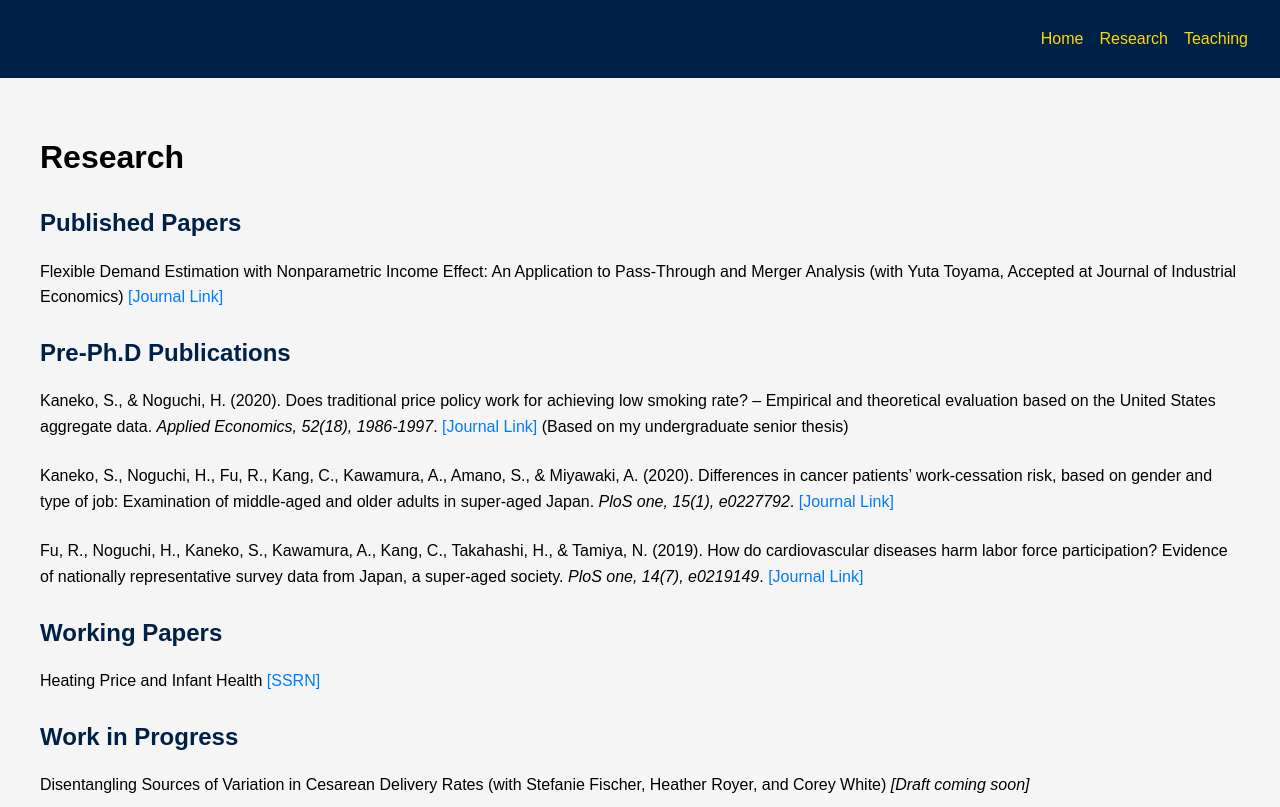
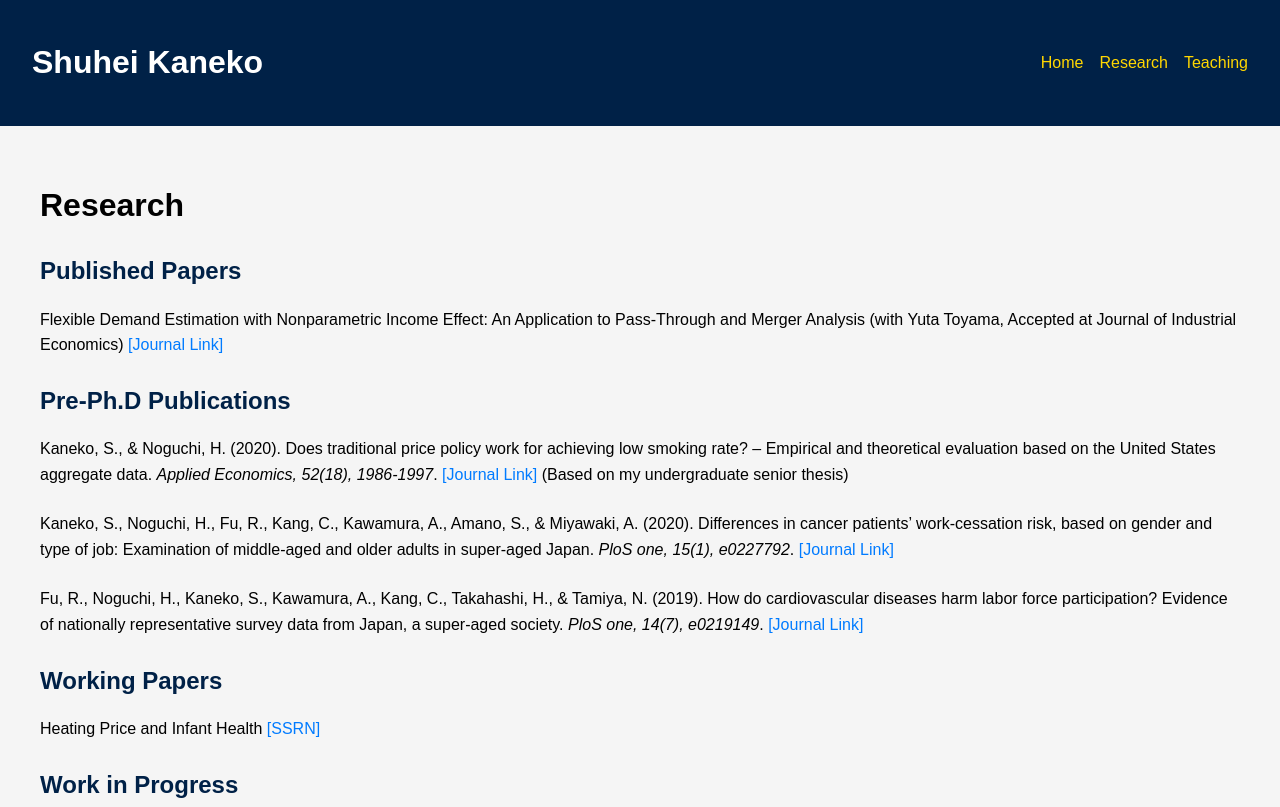
Before and after one commit to shheikaneko/shheikaneko.github.io, a plain HTML site: page research.html in a window 1280 px wide. Shown: the top 807 px of the page. Drawn offline with Linux system fonts and the light colour scheme.

Commit message:
Update research.html

```diff
--- a/research.html
+++ b/research.html
@@ -23,11 +23,11 @@
       flex-wrap: wrap;
     }
 
-    header h1 {
-      color: #002147;
-      margin: 0;
-      font-size: 1.8rem;
-    }
+　　header h1 {
+    color: #000080; /* 紺色 */
+    margin: 0;
+    font-size: 1.8rem;
+  }
 
     nav {
       display: flex;
```
